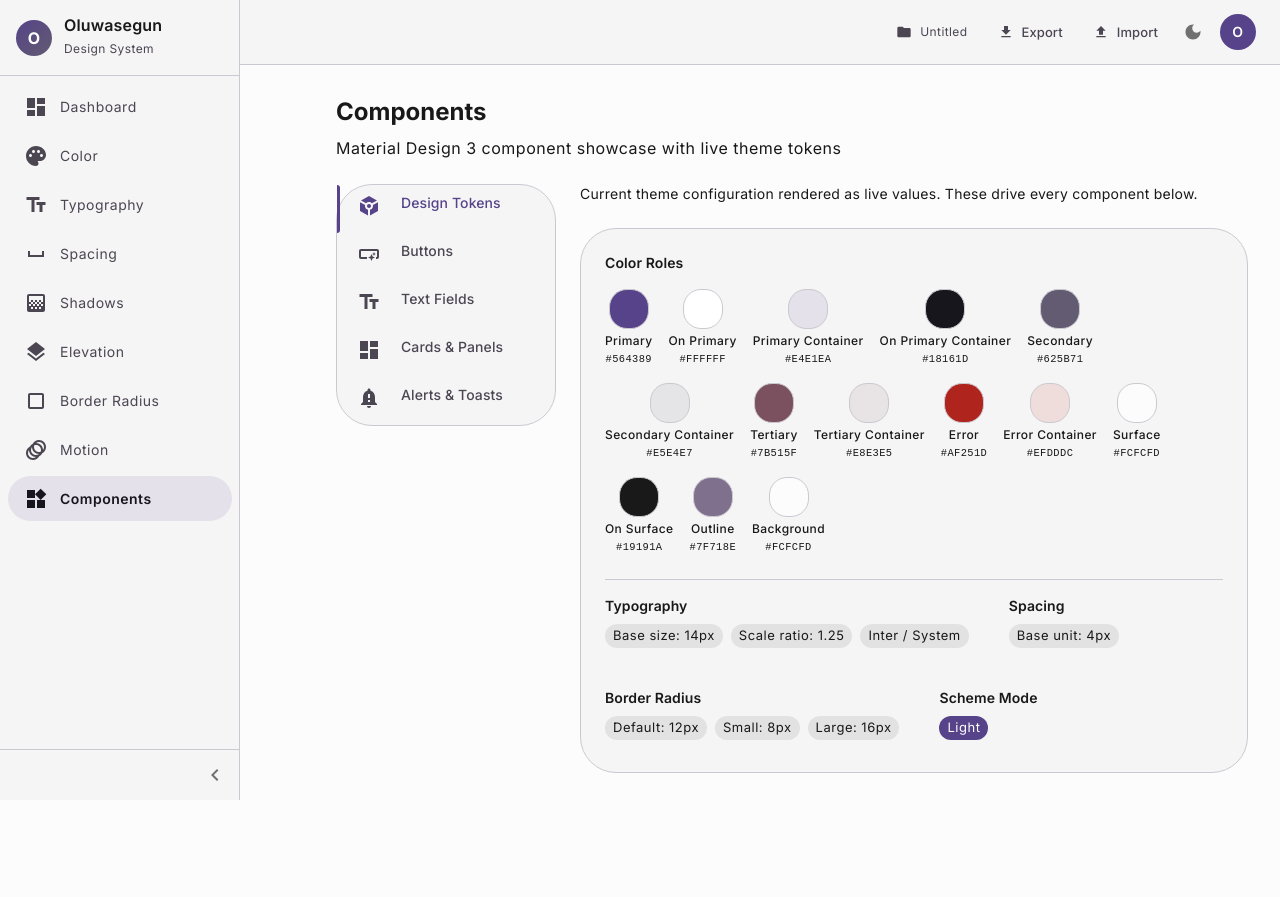
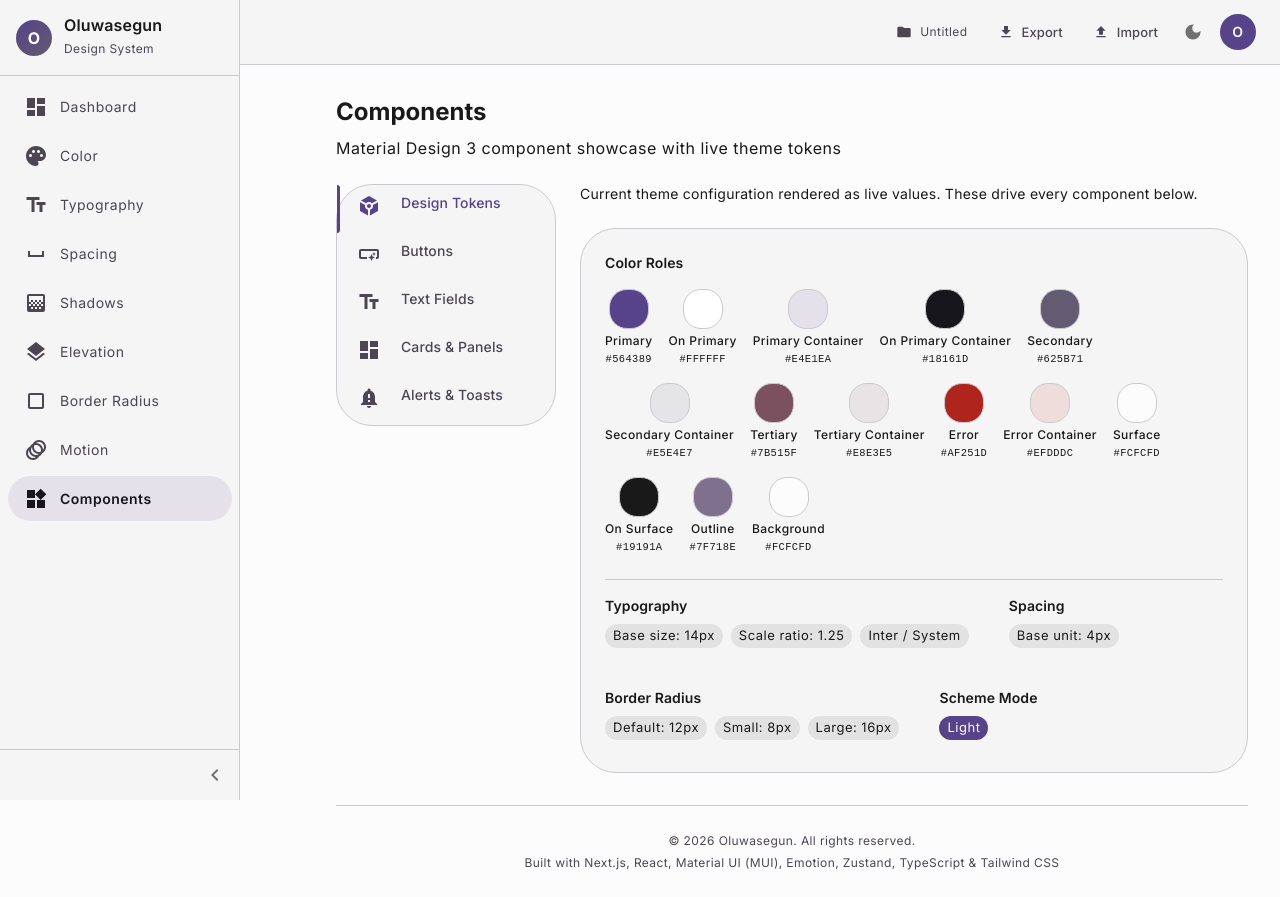
Before and after one commit to Holuwasegun/oluwasegun-design-system, a Next.js app: page /components in a window 1280 px wide. Before the commit the page ends 805 px from the top, so only its background shows below. Built offline with nearby package versions, Linux system fonts and the light colour scheme.

Commit message:
feat: add copyright footer with tech stack

```diff
--- a/src/app/(tabs)/layout.tsx
+++ b/src/app/(tabs)/layout.tsx
@@ -1,6 +1,6 @@
 'use client';
 
-import { Box, useTheme, useMediaQuery } from '@mui/material';
+import { Box, Typography, Divider, useTheme, useMediaQuery } from '@mui/material';
 import Sidebar from '@/components/Sidebar';
 import TopBar from '@/components/TopBar';
 
@@ -28,9 +28,28 @@ export default function TabsLayout({ children }: { children: React.ReactNode })
           }),
           minHeight: '100vh',
           backgroundColor: theme.palette.background.default,
+          display: 'flex',
+          flexDirection: 'column',
         }}
       >
-        {children}
+        <Box sx={{ flex: 1 }}>{children}</Box>
+
+        <Divider sx={{ mx: { xs: 2, md: 4 } }} />
+        <Box
+          component="footer"
+          sx={{
+            px: { xs: 2, md: 4 },
+            py: 3,
+            textAlign: 'center',
+          }}
+        >
+          <Typography variant="caption" sx={{ color: 'text.secondary', lineHeight: 1.8, display: 'block' }}>
+            &copy; 2026 Oluwasegun. All rights reserved.
+          </Typography>
+          <Typography variant="caption" sx={{ color: 'text.secondary', lineHeight: 1.8, display: 'block' }}>
+            Built with Next.js, React, Material UI (MUI), Emotion, Zustand, TypeScript &amp; Tailwind CSS
+          </Typography>
+        </Box>
       </Box>
     </Box>
   );
```
